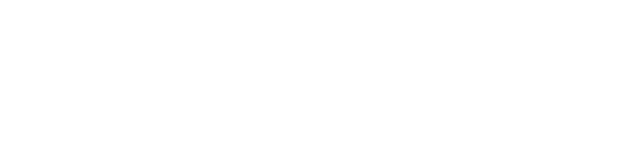
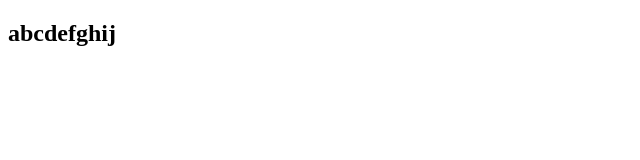
Before and after one commit to imsat16/projectcoba-01, a plain HTML site: page index.html in a window 1280 px wide. Shown: the whole page, without its empty margins (0-640 px from the left). Drawn offline with Linux system fonts and the light colour scheme.

Commit message:
index.html

```diff
--- a/index.html
+++ b/index.html
@@ -7,6 +7,6 @@
     <title>Membuat Project 01</title>
 </head>
 <body>
-
+    <h2>abcdefghij</h2>
 </body>
 </html>
```
